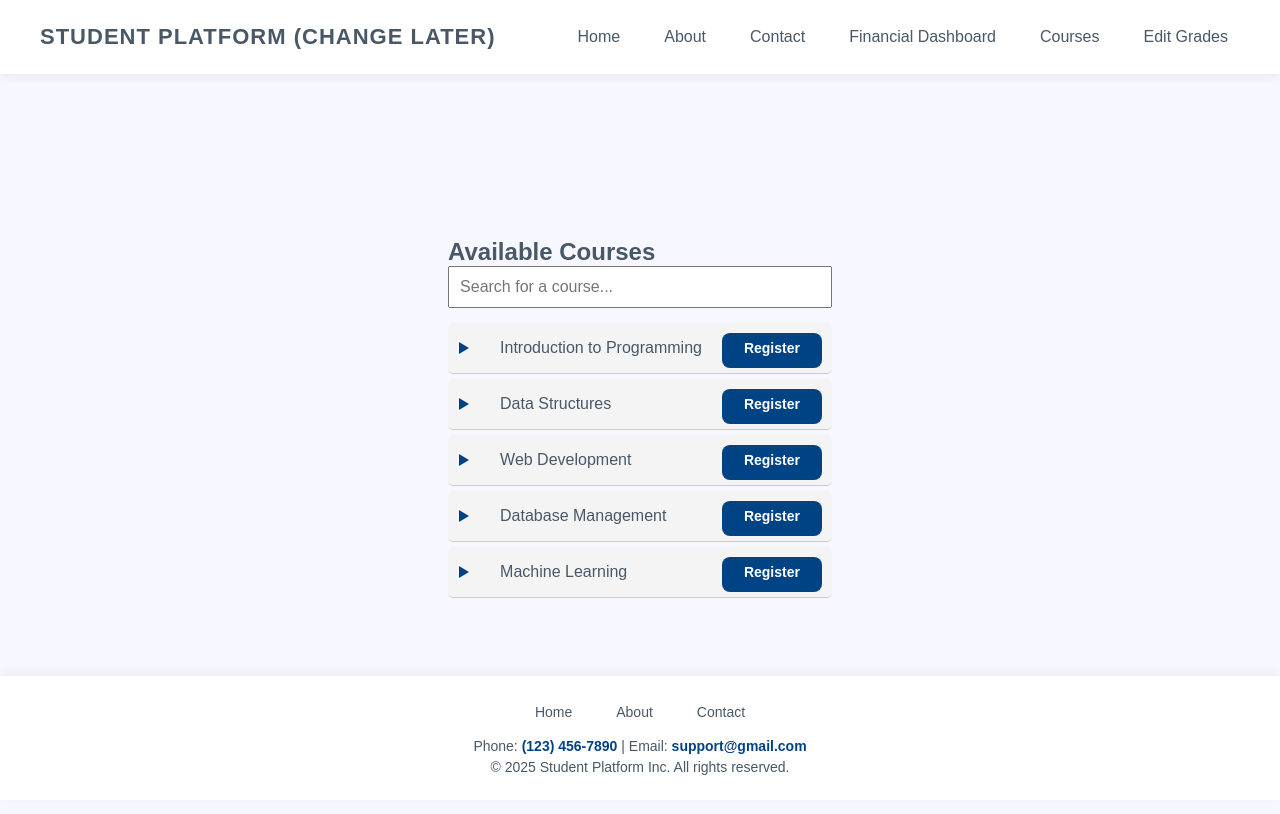
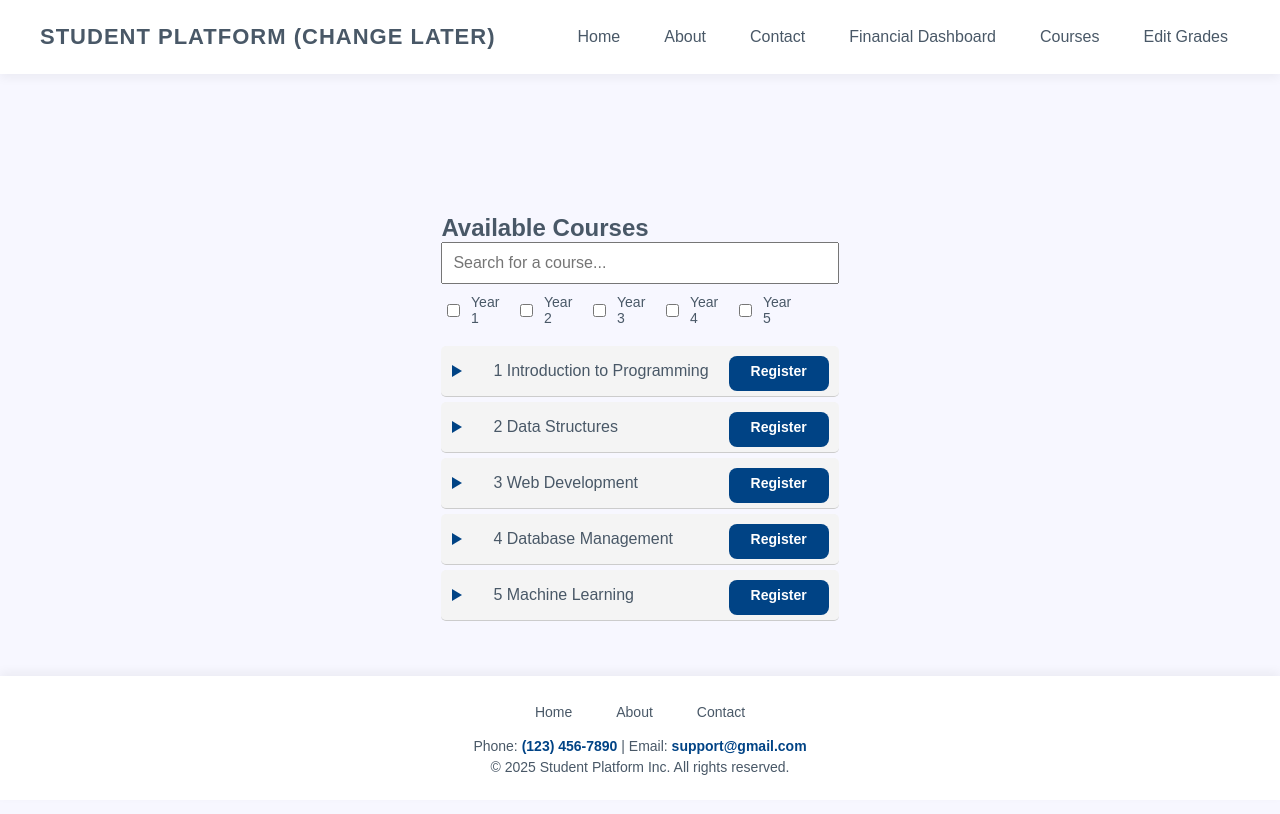
Before and after one commit to ryaneveson/310_Project, a React (Create React App) app in the folder student-records-app/: page /courses in a window 1280 px wide. Shown: the top 814 px of the page. Built offline with nearby package versions, Linux system fonts and the light colour scheme.

Commit message:
added filter

```diff
--- a/student-records-app/src/Courses.js
+++ b/student-records-app/src/Courses.js
@@ -3,11 +3,11 @@ import "./frontend/courses.css";
 
 function Courses() {
   const allCourses = [
-    "Introduction to Programming",
-    "Data Structures",
-    "Web Development",
-    "Database Management",
-    "Machine Learning"
+    "1 Introduction to Programming",
+    "2 Data Structures",
+    "3 Web Development",
+    "4 Database Management",
+    "5 Machine Learning"
   ];
 
   const professors = ["Scott Fazackerley", "Ramon Lawrence", "John Hopkinson", "Abdallah Mohamed", "Dr. John Doe"];
@@ -25,11 +25,21 @@ function Courses() {
   ];
 
   const [searchTerm, setSearchTerm] = useState("");
+  const [selectedYears, setSelectedYears] = useState([]);
   const [expandedCourse, setExpandedCourse] = useState(null);
 
-  const filteredCourses = allCourses.filter(course =>
-    course.toLowerCase().includes(searchTerm.toLowerCase())
-  );
+  const handleYearChange = (year) => {
+    setSelectedYears(prev =>
+      prev.includes(year) ? prev.filter(y => y !== year) : [...prev, year]
+    );
+  };
+
+  const filteredCourses = allCourses.filter(course => {
+    const matchesSearch = course.toLowerCase().includes(searchTerm.toLowerCase());
+    const courseYear = course.match(/\d+/)?.[0]; // Extract the first number (year level)
+    const matchesYear = selectedYears.length === 0 || selectedYears.includes(courseYear);
+    return matchesSearch && matchesYear;
+  });
 
   const toggleCourseDetails = (index) => {
     setExpandedCourse(expandedCourse === index ? null : index);
@@ -50,6 +60,49 @@ function Courses() {
         onChange={(e) => setSearchTerm(e.target.value)}
         className="search-box"
       />
+
+      <div className="year-filter">
+        <label>
+          <input
+            type="checkbox"
+            checked={selectedYears.includes("1")}
+            onChange={() => handleYearChange("1")}
+          />
+          Year 1
+        </label>
+        <label>
+          <input
+            type="checkbox"
+            checked={selectedYears.includes("2")}
+            onChange={() => handleYearChange("2")}
+          />
+          Year 2
+        </label>
+        <label>
+          <input
+            type="checkbox"
+            checked={selectedYears.includes("3")}
+            onChange={() => handleYearChange("3")}
+          />
+          Year 3
+        </label>
+        <label>
+          <input
+            type="checkbox"
+            checked={selectedYears.includes("4")}
+            onChange={() => handleYearChange("4")}
+          />
+          Year 4
+        </label>
+        <label>
+          <input
+            type="checkbox"
+            checked={selectedYears.includes("5")}
+            onChange={() => handleYearChange("5")}
+          />
+          Year 5
+        </label>
+      </div>
 
       <ul className="courses-list">
         {filteredCourses.length > 0 ? (
--- a/student-records-app/src/frontend/courses.css
+++ b/student-records-app/src/frontend/courses.css
@@ -117,3 +117,23 @@ li {
     transition: transform 0.3s ease;
     transform: rotate(-90deg); /* Initial state: pointing right */
 }
+
+.year-filter {
+    margin-bottom: 20px;
+    display: flex;
+    gap: 15px;
+    flex-wrap: wrap;
+}
+
+.year-filter label {
+    display: flex;
+    align-items: center;
+    gap: 5px;
+    font-size: 14px;
+    cursor: pointer;
+}
+
+.year-filter input[type="checkbox"] {
+    margin: 0;
+    cursor: pointer;
+}
```
